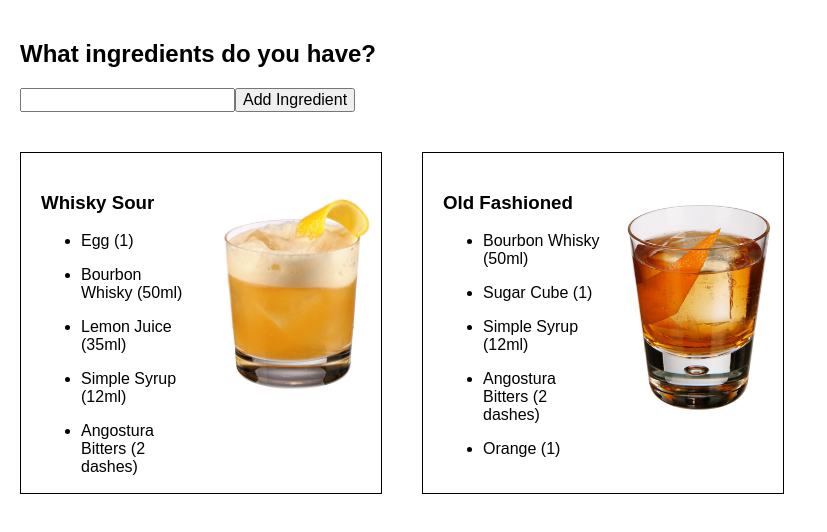
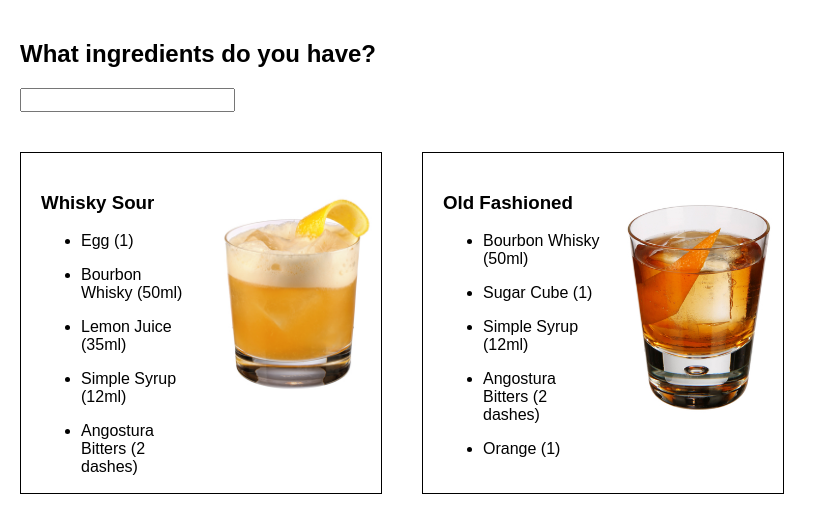
Before and after one commit to astidolph/cocktail-maker, a React (Create React App) app: page / in a window 1280 px wide. Shown: the top 532 px of the page, without its empty margins (0-827 px from the left). Built offline with nearby package versions, Linux system fonts and the light colour scheme; the HTML template or start-up script is replaced by a standard one.

Commit message:
Add filter search dropdown with fuzzy matching

```diff
--- a/src/components/searchForm.js
+++ b/src/components/searchForm.js
@@ -12,8 +12,8 @@ export const SearchForm = (props) => {
     setFilteredIngredients(props.allIngredients);
   }, [props]);
 
-  const addIngredientToFilter = (oldIngredients) => {
-    let filteredIngredientValues = [...oldIngredients, ingredientText];
+  const addIngredientToFilter = (oldIngredients, newIngredient) => {
+    let filteredIngredientValues = [...oldIngredients, newIngredient];
     props.selectedIngredients(filteredIngredientValues);
     setIngredientText("");
     return filteredIngredientValues;
@@ -45,19 +45,18 @@ export const SearchForm = (props) => {
       {ingredientText !== "" && (
         <ul>
           {filteredIngredients.map((i) => (
-            <li>{i}</li>
+            <li
+              onClick={(_) =>
+                setIngredientFilterValues((oldIngredients) =>
+                  addIngredientToFilter(oldIngredients, i)
+                )
+              }
+            >
+              {i}
+            </li>
           ))}
         </ul>
       )}
-      <button
-        onClick={(_) =>
-          setIngredientFilterValues((oldIngredients) =>
-            addIngredientToFilter(oldIngredients)
-          )
-        }
-      >
-        Add Ingredient
-      </button>
       {selectedIngredients.map((il) => (
         <FilterEntry filterValue={il} onClick={removeFilterValue} />
       ))}
```
